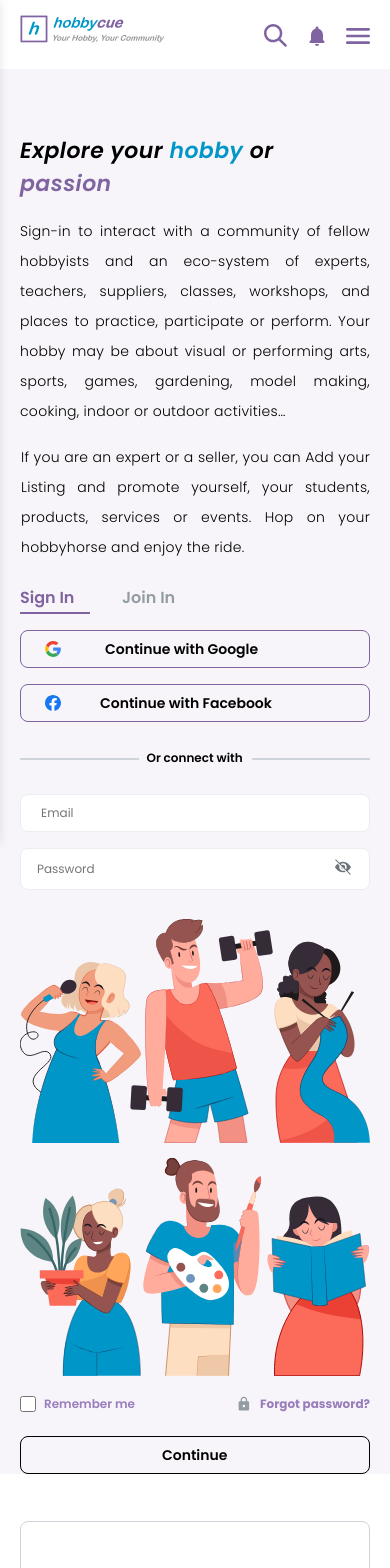
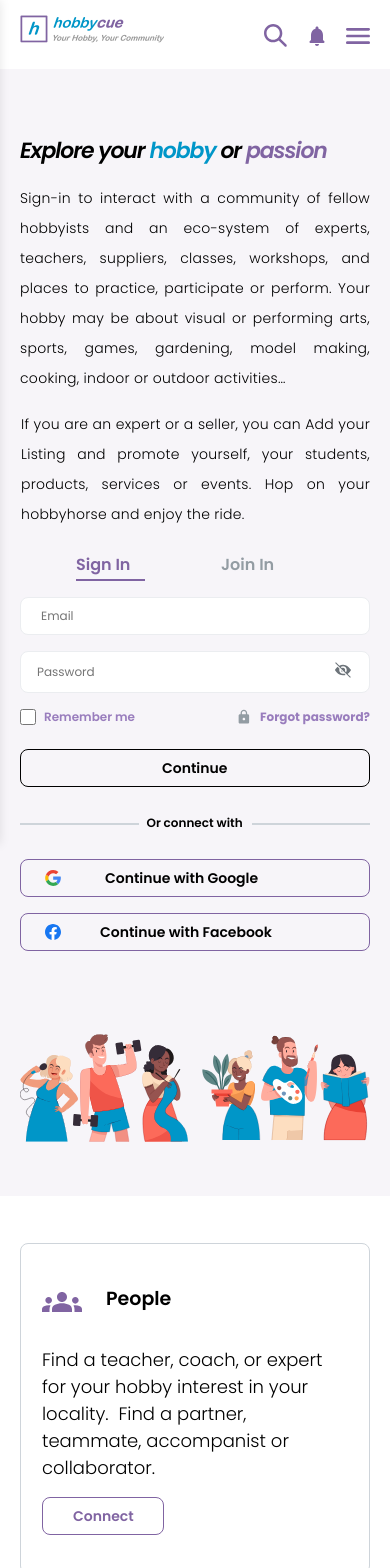
Before and after one commit to AryanKumarOfficial/banao-technology, a Next.js app: page / in a window 390 px wide. Shown: the top 1568 px of the page. Built offline with nearby package versions, Linux system fonts and the light colour scheme.

Commit message:
improves signin

```diff
--- a/components/Login.js
+++ b/components/Login.js
@@ -20,7 +20,7 @@ const LoginComponent = ({ className = "" }) => {
                 <div className="w-[90rem] h-[42.375rem] relative bg-purple-3 hidden max-w-full" />
                 <div className="w-[77.5rem] flex flex-row items-start justify-between max-w-full gap-[1.25rem] lg:flex-wrap">
                     <div className="w-[44.188rem] flex flex-col items-start justify-start gap-[2rem] min-w-[44.188rem] max-w-full lg:flex-1 mq750:gap-[1rem] mq1050:min-w-full">
-                        <h1 className="m-0 relative text-[2.25rem] tracking-[0.02em] inline-block italic font-semibold font-text-sm-bold text-left max-w-full z-[1] mq1050:text-[1.813rem] mq450:text-[1.375rem]">
+                        <h1 className="m-0 relative text-[2.25rem] tracking-[0.02em] inline-block italic font-semibold font-text-sm-bold text-left max-w-full z-[1] mq1050:text-[1.813rem] mq450:text-[1.375rem] mq450:tracking-tighter">
                             <span className="text-base-black">Explore your</span>
                             <span className="text-blue-1"> hobby</span>
                             <span className="text-base-black">{` or `}</span>
@@ -46,8 +46,8 @@ const LoginComponent = ({ className = "" }) => {
                     <div className="w-[25.625rem] flex flex-col items-start justify-start pt-[0.187rem] px-[0rem] pb-[0rem] box-border min-w-[25.625rem] max-w-full lg:flex-1 mq750:min-w-full">
                         <div className="self-stretch flex flex-col items-start justify-start gap-[2rem] mq450:gap-[1rem]">
                             <div className="w-[10.563rem] flex flex-row items-start justify-between gap-[1.25rem] z-[1]">
-                                <div className="w-[4.375rem] flex flex-col items-start justify-start gap-[0.125rem]">
-                                    <div className="relative text-[1.25rem] font-semibold font-text-sm-bold text-primary-full text-left inline-block min-w-[4.313rem] mq450:text-[1rem]">
+                                <div className="w-[4.375rem] mq750:mx-14 flex flex-col items-start justify-start gap-[0.125rem]">
+                                    <div className="relative text-[1.25rem] font-semibold font-text-sm-bold text-primary-full text-left inline-block min-w-[4.313rem] mq450:text-[1rem] hid">
                                         Sign In
                                     </div>
                                     <div className="self-stretch h-[0.125rem] relative bg-primary-full" />
@@ -59,8 +59,8 @@ const LoginComponent = ({ className = "" }) => {
                                     <div className="h-[0.125rem] w-[4.188rem] relative bg-primary-full hidden" />
                                 </div>
                             </div>
-                            <div className="self-stretch flex flex-col items-start justify-start gap-[1.75rem]">
-                                <div className="self-stretch flex flex-col items-start justify-start gap-[1rem]">
+                            <div className="self-stretch flex flex-col mq450:flex-col-reverse items-start justify-start gap-[1.75rem]">
+                                <div className="self-stretch flex flex-col items-start justify-start gap-[1rem] mq450:order-1">
                                     <button className="cursor-pointer py-[0.625rem] px-[1.5rem] bg-purple-3 self-stretch rounded-lg overflow-hidden flex flex-row items-start justify-start gap-[5.5rem] whitespace-nowrap z-[1] border-[1px] border-solid border-primary-full hover:bg-plum hover:text-white hover:box-border hover:border-[1px] hover:border-solid hover:border-plum mq450:gap-[2.75rem]">
                                         <img
                                             className="h-[1rem] w-[1rem] relative overflow-hidden shrink-0 min-h-[1rem]"
@@ -82,7 +82,7 @@ const LoginComponent = ({ className = "" }) => {
                                         </div>
                                     </button>
                                 </div>
-                                <div className="self-stretch flex flex-row items-start justify-start gap-[0.5rem] z-[1] mq450:flex-wrap">
+                                <div className="self-stretch flex flex-row items-start justify-start gap-[0.5rem] z-[1] mq450:flex-wrap mq450:order-2">
                                     <div className="flex-1 flex flex-col items-start justify-start pt-[0.5rem] px-[0rem] pb-[0rem] box-border min-w-[6.063rem]">
                                         <div className="self-stretch h-[0.125rem] relative bg-grey-light" />
                                     </div>
@@ -93,7 +93,7 @@ const LoginComponent = ({ className = "" }) => {
                                         <div className="self-stretch h-[0.125rem] relative bg-grey-light" />
                                     </div>
                                 </div>
-                                <div className="self-stretch flex flex-col items-start justify-start gap-[1rem]">
+                                <div className="self-stretch flex flex-col items-start justify-start gap-[1rem] mq450:order-5">
                                     <div className="self-stretch rounded-lg bg-grey-white overflow-hidden flex flex-row items-start justify-start py-2 px-3 z-[1] border border-solid border-grey-lighter focus-within:border-primary-full focus-within:ring focus-within:ring-purple-2">
                                         <input
                                             className="w-full border-none outline-none font-text-sm-bold text-[0.75rem] bg-transparent h-1 leading-4 text-darkgray text-left p-2  "
@@ -123,29 +123,58 @@ const LoginComponent = ({ className = "" }) => {
                                             />
                                         </button>
                                     </div>
+                                    <div className="w-[25.625rem] hidden flex-col items-start justify-start gap-[1.5rem] max-w-full mq450:flex">
+                                        <div className="self-stretch flex flex-row items-start justify-between gap-[1.25rem] mq450:flex-wrap">
+                                            <div className="flex flex-row items-start justify-start gap-[0.5rem]">
+                                                <input
+                                                    className="m-0 h-[1rem] w-[1rem] relative z-[1] accent-plum"
+                                                    type="checkbox"
+                                                    id="remember-me"
+                                                />
+                                                <label htmlFor="remember-me" className="relative text-[0.75rem] leading-[1rem] font-text-sm-bold text-plum font-semibold text-left inline-block min-w-[5.75rem] z-[1]">
+                                                    Remember me
+                                                </label>
+                                            </div>
+                                            <Link href={'/forget'} className="flex flex-row items-start justify-start gap-[0.487rem] no-underline text-plum hover:text-primary-full">
+                                                <img
+                                                    className="h-[1rem] w-[0.988rem] relative overflow-hidden shrink-0 min-h-[1rem] z-[1]"
+                                                    alt=""
+                                                    src="/assets/lock_black.svg"
+                                                />
+                                                <div className="relative text-[0.75rem] leading-[1rem] font-text-sm-bold font-bold text-left inline-block min-w-[6.713rem] shrink-0 z-[1]">
+                                                    Forgot password?
+                                                </div>
+                                            </Link>
+                                        </div>
+                                        <button type="submit" className="cursor-pointer py-[0.625rem] px-[1.25rem] bg-[transparent] self-stretch rounded-lg overflow-hidden flex flex-row items-start justify-center z-[1] border-[1px] border-solid border-base-black hover:bg-[#8064a2] hover:!text-white hover:box-border hover:border-transparent transition-colors duration-500">
+                                            <div className="relative text-[0.875rem] leading-[1rem] font-semibold font-text-sm-bold  text-left inline-block min-w-[4.125rem]">
+                                                Continue
+                                            </div>
+                                        </button>
+                                    </div>
                                 </div>
                             </div>
                         </div>
                     </div>
                 </div>
-                <div className="w-[77.5rem] flex flex-row items-start justify-between max-w-full gap-[1.25rem] lg:flex-wrap">
-                    <div className="w-[43.569rem] flex flex-col items-start justify-start pt-[0.312rem] px-[0rem] pb-[0rem] box-border min-w-[43.569rem] max-w-full lg:flex-1 mq1050:min-w-full">
-                        <div className="self-stretch flex flex-row items-start justify-start gap-[0.9rem] max-w-full mq750:flex-wrap">
+                <div className="w-[77.5rem] flex flex-row mq450:flex--reverse items-start justify-between max-w-full gap-[1.25rem]  lg:flex-wrap mq450:order-4" >
+                    <div className="w-[43.569rem] flex flex-col items-start justify-start pt-[0.312rem] px-[0rem] pb-[0rem] box-border min-w-[43.569rem] max-w-full lg:flex-1 mq1050:min-w-full mq450:order-4">
+                        <div className="self-stretch flex flex-row items-start justify-start gap-[0.9rem] max-w-full mq750:flex-wrap mq450:flex-row">
                             <img
-                                className="self-stretch flex-1 relative max-w-full overflow-hidden max-h-full min-w-[13.688rem] min-h-[13.5rem] shrink-0 z-[1]"
+                                className="self-stretch flex-1 relative max-w-full overflow-hidden max-h-full min-w-[5rem] min-h-[13.5rem] shrink-0 z-[1]"
                                 loading="lazy"
                                 alt=""
                                 src="/assets/people1.svg"
                             />
                             <img
-                                className="self-stretch flex-1 relative max-w-full overflow-hidden max-h-full min-w-[14.063rem] min-h-[13.5rem] shrink-0 z-[1]"
+                                className="self-stretch flex-1 relative max-w-full overflow-hidden max-h-full min-w-[5rem] min-h-[13.5rem] shrink-0 z-[1]"
                                 loading="lazy"
                                 alt=""
                                 src="/assets/people2.svg"
                             />
                         </div>
                     </div>
-                    <div className="w-[25.625rem] flex flex-col items-start justify-start gap-[1.5rem] max-w-full">
+                    <div className="w-[25.625rem] flex flex-col items-start justify-start gap-[1.5rem] max-w-full mq450:hidden">
                         <div className="self-stretch flex flex-row items-start justify-between gap-[1.25rem] mq450:flex-wrap">
                             <div className="flex flex-row items-start justify-start gap-[0.5rem]">
                                 <input
```
